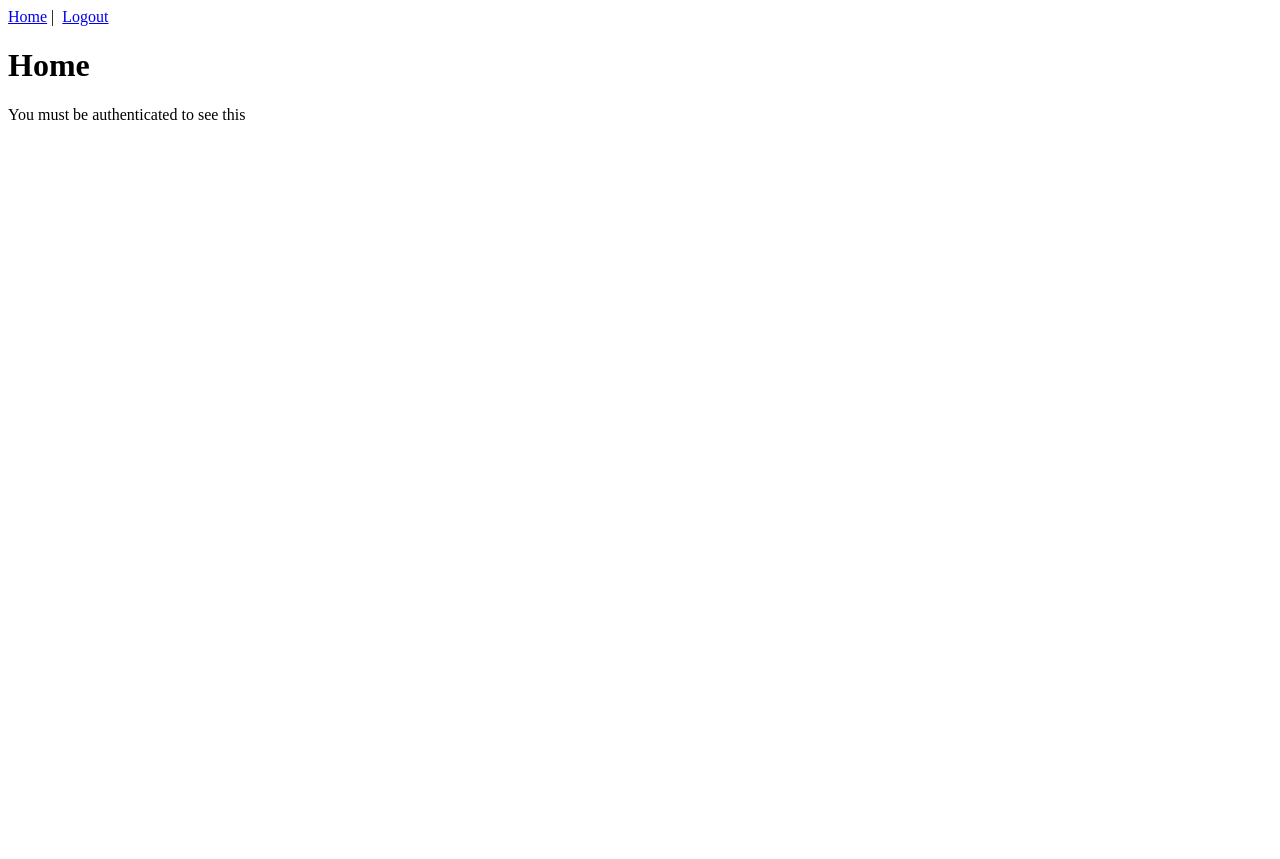
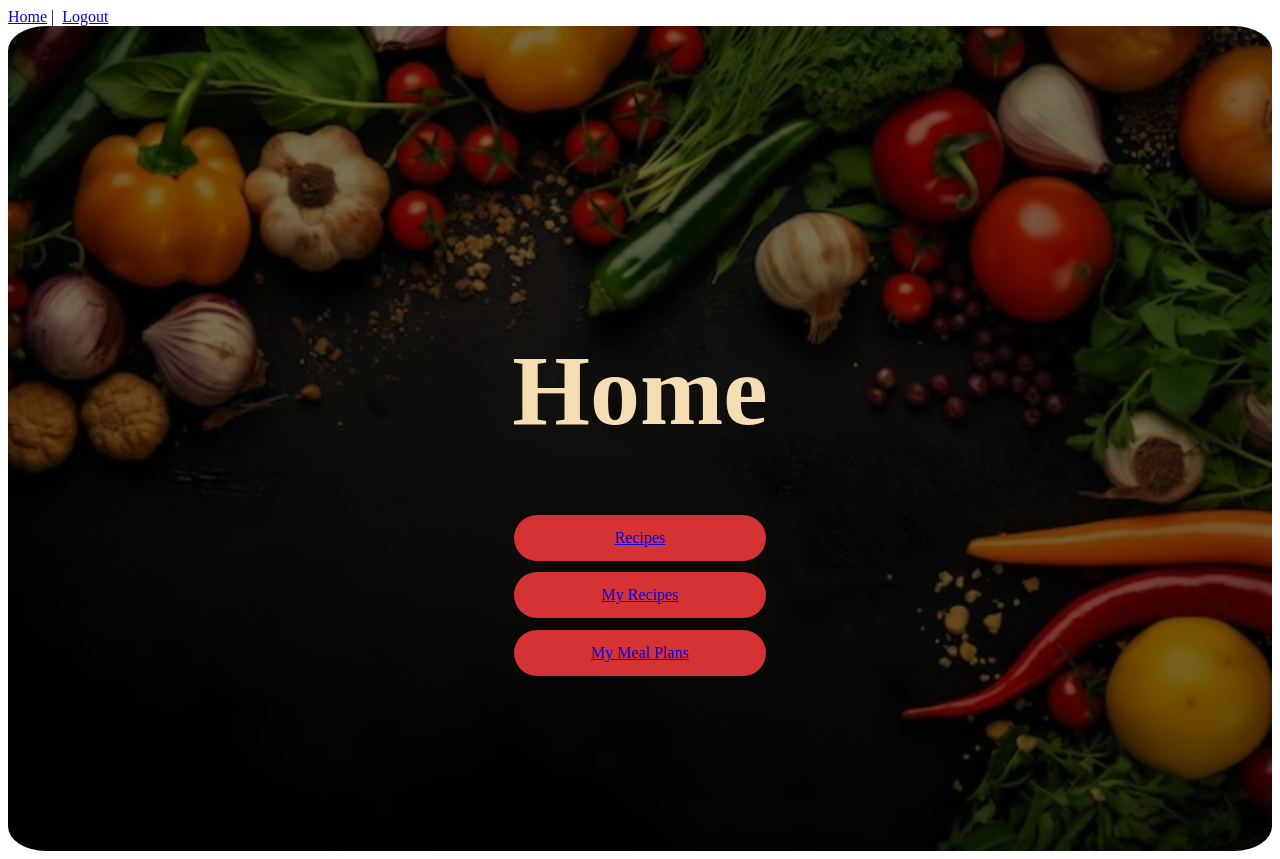
Before and after one commit to posavan/Elevated-Eats, a Vue app in the folder vue/: page / in a window 1280 px wide. Before the commit the page ends 800 px from the top, so only its background shows below. Built offline with nearby package versions, Linux system fonts and the light colour scheme; sample sign-in values are in the browser's storage.

Commit message:
added styling for login and home page

```diff
--- a/vue/src/views/HomeView.vue
+++ b/vue/src/views/HomeView.vue
@@ -1,11 +1,87 @@
 <template>
   <div class="home">
     <h1>Home</h1>
-    <p>You must be authenticated to see this</p>
+    <!-- <p>You must be authenticated to see this</p> -->
+    <nav class="recipes">
+      <a href="/recipe">Recipes </a>
+    </nav>
+    <nav class="my-recipes">
+      <a href="/recipe/1">My Recipes</a>
+    </nav>
+    <nav class="meal-plans">
+      <a href="/mealPlans">My Meal Plans</a>
+    </nav>
   </div>
 </template>
 
 <script>
-export default {
-};
+export default {};
 </script>
+
+<style scoped>
+div.home {
+  background-color: rgb(120, 111, 84);
+  background-image: url("../../homeview.jpg");
+  color: wheat;
+  padding-top: 200px;
+  padding-bottom: 13%;
+  padding-top: 240px;
+  background-size: cover;
+  border-radius: 3%;
+  background-blend-mode: multiply;
+}
+h1 {
+  text-align: center;
+  font-size: 100px;
+}
+p {
+  text-align: center;
+}
+.recipes {
+  display: block;
+  color: wheat;
+  text-align: center;
+  padding: 14px 16px;
+  text-decoration: none;
+  background-color: rgb(213, 51, 51);
+  border-radius: 50px;
+  margin-left: 40%;
+  margin-right: 40%;
+  margin-bottom: 0.9%;
+  border-top: none;
+  border-left: none;
+  border-right: none;
+}
+.meal-plans {
+  display: block;
+  color: white;
+  text-align: center;
+  padding: 14px 16px;
+  text-decoration: none;
+  background-color: rgb(213, 51, 51);
+  border-radius: 50px;
+  margin-left: 40%;
+  margin-right: 40%;
+  margin-bottom: 0.9%;
+  border-top: none;
+  border-left: none;
+  border-right: none;
+  border-bottom: none;
+}
+.my-recipes {
+  display: block;
+  color: white;
+  text-align: center;
+  padding: 14px 16px;
+  text-decoration: none;
+  background-color: rgb(213, 51, 51);
+  border-radius: 50px;
+  margin-left: 40%;
+  margin-right: 40%;
+  border-top: none;
+  border-left: none;
+  border-right: none;
+  border-bottom: none;
+  margin-bottom: 0.9%;
+}
+</style>
--- a/vue/src/views/LoginView.vue
+++ b/vue/src/views/LoginView.vue
@@ -1,16 +1,23 @@
 <template>
   <div id="login">
     <form v-on:submit.prevent="login">
-      <h1 >Please Sign In</h1>
+      <h1>Sign In</h1>
       <div role="alert" v-if="invalidCredentials">
         Invalid username and password!
       </div>
+
       <div role="alert" v-if="this.$route.query.registration">
         Thank you for registering, please sign in.
       </div>
       <div class="form-input-group">
         <label for="username">Username</label>
-        <input type="text" id="username" v-model="user.username" required autofocus />
+        <input
+          type="text"
+          id="username"
+          v-model="user.username"
+          required
+          autofocus
+        />
       </div>
       <div class="form-input-group">
         <label for="password">Password</label>
@@ -18,7 +25,10 @@
       </div>
       <button type="submit">Sign in</button>
       <p>
-      <router-link v-bind:to="{ name: 'register' }">Need an account? Sign up.</router-link></p>
+        <router-link v-bind:to="{ name: 'register' }"
+          >Need an account? Sign up.</router-link
+        >
+      </p>
     </form>
   </div>
 </template>
@@ -32,39 +42,99 @@ export default {
     return {
       user: {
         username: "",
-        password: ""
+        password: "",
       },
-      invalidCredentials: false
+      invalidCredentials: false,
     };
   },
   methods: {
     login() {
       authService
         .login(this.user)
-        .then(response => {
+        .then((response) => {
           if (response.status == 200) {
             this.$store.commit("SET_AUTH_TOKEN", response.data.token);
             this.$store.commit("SET_USER", response.data.user);
             this.$router.push("/");
           }
         })
-        .catch(error => {
+        .catch((error) => {
           const response = error.response;
 
           if (response.status === 401) {
             this.invalidCredentials = true;
           }
         });
-    }
-  }
+    },
+  },
 };
 </script>
 
 <style scoped>
+div#login {
+  background-color:rgb(186, 48, 48);
+  border-radius: 10%;
+
+}
 .form-input-group {
   margin-bottom: 1rem;
 }
 label {
   margin-right: 0.5rem;
 }
+form {
+  padding-top: 15%;
+  background-color: wheat;
+  font-family: Cambria, Cochin, Georgia, Times, "Times New Roman", serif;
+  font-size: large;
+  text-align: center;
+  border-radius: 50%;
+  padding: auto;
+  color:rgb(95, 25, 133);
+}
+button {
+  display: block;
+  color: white;
+  text-align: center;
+  padding: 14px 16px;
+  text-decoration: none;
+  background-color: brown;
+  border-radius: 50px;
+  margin-left: 48%;
+  border-top: none;
+  border-left: none;
+  border-right: none;
+  border-bottom: none;
+}
+p {
+  margin: 20px;
+  padding-bottom: 15%;
+  padding-top: 1%;
+}
+input#username {
+  width: 10%;
+  height: 25px;
+  padding-top: 10px;
+  margin-bottom: 15px;
+  background: rgb(252, 235, 234);
+  border-bottom: 1px solid #fff;
+  border-top: none;
+  border-left: none;
+  border-right: none;
+  text-align: center;
+  font-size: large;
+}
+input#password {
+  width: 10%;
+  height: 25px;
+  padding-top: 10px;
+  margin-bottom: 15px;
+  background: rgb(252, 235, 234);
+  border-bottom: 1px solid #fff;
+  border-top: none;
+  border-left: none;
+  border-right: none;
+  text-align: center;
+  font-size: large;
+}
 </style>
```
Also changed, not shown: vue/homeview.jpg (added).
